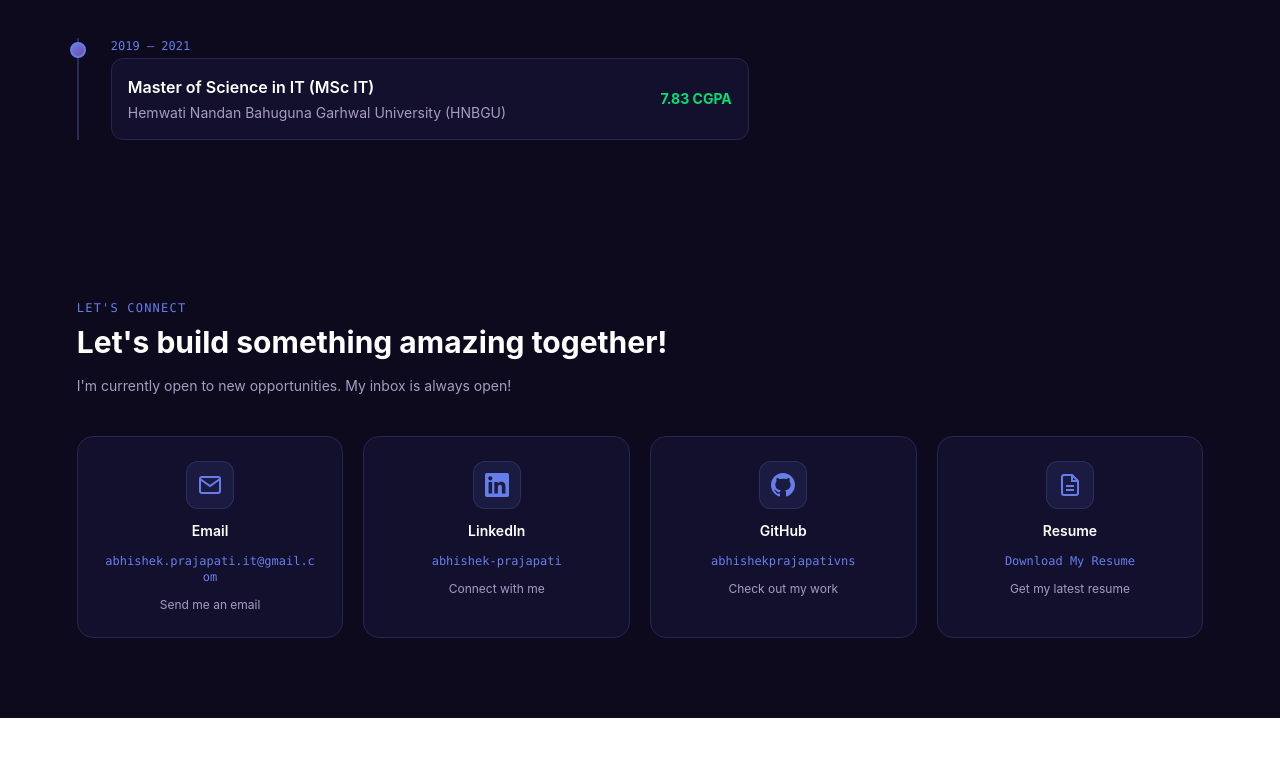
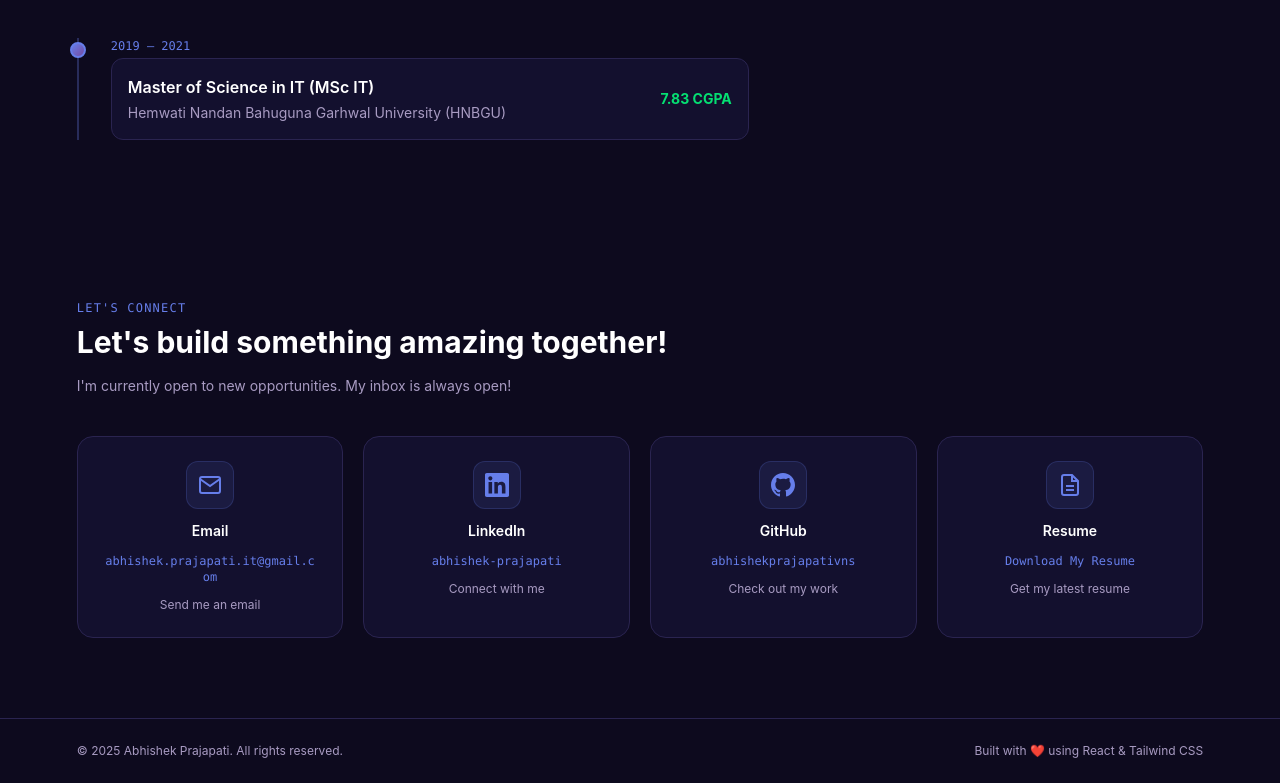
Before and after one commit to abhishekprajapativns/-abhishek-portfolio, a React (Vite) app: page / in a window 1280 px wide. Shown: the part 2733-3516 px from the top of the page. Before the commit the page ends 3451 px from the top, so only its background shows below. Built offline with nearby package versions, Linux system fonts and the light colour scheme.

Commit message:
feat: add Footer component

```diff
--- a/src/App.jsx
+++ b/src/App.jsx
@@ -5,6 +5,7 @@ import Skills from "./components/Skills";
 import Projects from "./components/Projects";
 import Education from "./components/Education";
 import Contact from "./components/Contact";
+import Footer from "./components/Footer";
 
 function App() {
   return (
@@ -16,6 +17,7 @@ function App() {
       <Projects />
       <Education />
       <Contact />
+      <Footer />
     </div>
   );
 }
--- /dev/null
+++ b/src/components/Footer.jsx
@@ -0,0 +1,10 @@
+function Footer() {
+  return (
+    <footer className="border-t border-[#2a2450] py-6 px-[6%] flex justify-between items-center text-xs text-[#a89bc2]">
+      <p>© 2025 Abhishek Prajapati. All rights reserved.</p>
+      <p>Built with ❤️ using React & Tailwind CSS</p>
+    </footer>
+  );
+}
+
+export default Footer;
```
